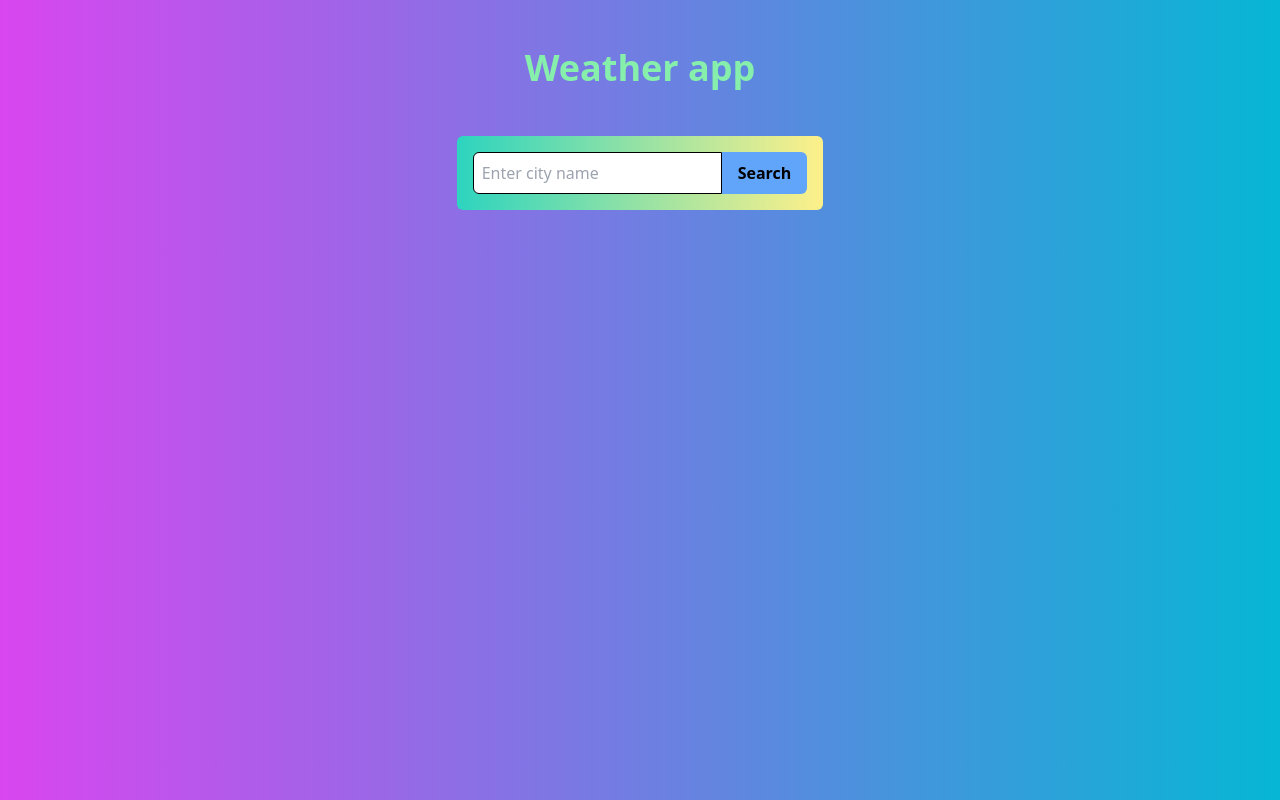
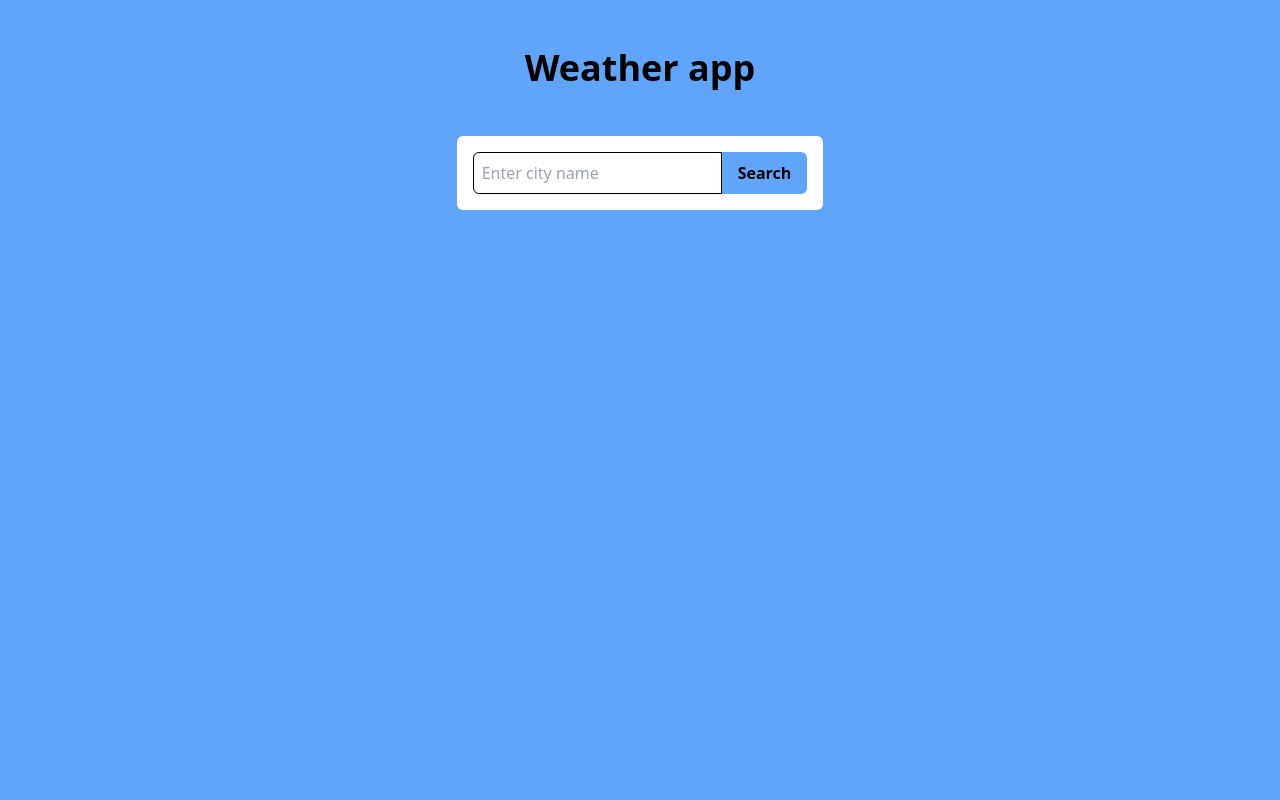
Before and after one commit to vikash-kanauja/WeatherApp, a plain HTML site: page index.html in a window 1280 px wide. Drawn offline with nearby package versions, Linux system fonts and the light colour scheme.

Commit message:
update background image

```diff
--- a/index.html
+++ b/index.html
@@ -8,19 +8,18 @@
   http-equiv="Content-Security-Policy"
   content="upgrade-insecure-requests"
 />
-  <title>Document</title>
+  <title>Weather App</title>
   <script src="https://kit.fontawesome.com/2e39f01719.js" crossorigin="anonymous"></script>
   <script src="https://cdn.tailwindcss.com"></script>
 </head>
 
-<body class=" ">
-  <div
-    class="main min-w-full min-h-[100vh] flex justify-center items-start bg-gradient-to-r from-fuchsia-500 to-cyan-500">
+<body class="bg-blue-400 bg-center bg-cover bg-no-repeat">
+  <div class="main min-w-full min-h-[100vh] flex justify-center items-start  ">
     <div>
       <div class="title text-white border-green-500 my-8 text-3xl p-4 text-center rounded-md">
-        <h1 class="text-green-300 font-bold text-4xl">Weather app</h1>
+        <h1 class="text-black font-bold text-4xl">Weather app</h1>
       </div>
-      <div class="wether__container bg-white rounded-md my-8 p-4 bg-gradient-to-r from-teal-400 to-yellow-200">
+      <div class="wether__container bg-white rounded-md my-8 p-4 ">
         <div id="search__box " class="max-w-full flex">
           <input type="text" id="search__input" placeholder="Enter city name"
             class="p-2 border border-black w-[90%] rounded-l-md outline-none" />
--- a/index.js
+++ b/index.js
@@ -12,12 +12,15 @@ const loader = document.getElementById("loader");
 const weatherImg = document.getElementById("weatherImg");
 const errorMessage = document.getElementById("error");
 
+
 // API key and base URL for OpenWeatherMap API
 const API_KEY = "82005d27a116c2880c8f0fcb866998a0";
 const baseUrl = "http://api.openweathermap.org/data/2.5/weather?";
 
 // Function to update the UI with weather details
 const getWeatherDetails = (weatherinfo) => {
+
+
   loader.classList.add("hidden");
   weatherbox.classList.remove("hidden");
   locationError.classList.add("hidden");
@@ -28,6 +31,8 @@ const getWeatherDetails = (weatherinfo) => {
   weatherDescription.innerText = weatherinfo.weather[0].description;
   weatherImg.src = "./images/" + weatherinfo.weather[0].icon + ".png";
   temprature.innerText = (weatherinfo.main.temp - 273.15).toFixed(1) + " °C";
+  document.body.style.backgroundImage =`url(images/${weatherinfo.weather[0].main}.jpg)`
+
 };
 
 // Function to fetch weather details based on city name
```
Also changed, not shown: images/Clear.jpg (added), images/Clouds.jpg (added), images/Haze.jpg (added), images/Rain.jpg (added), images/Snow.jpg (added).
